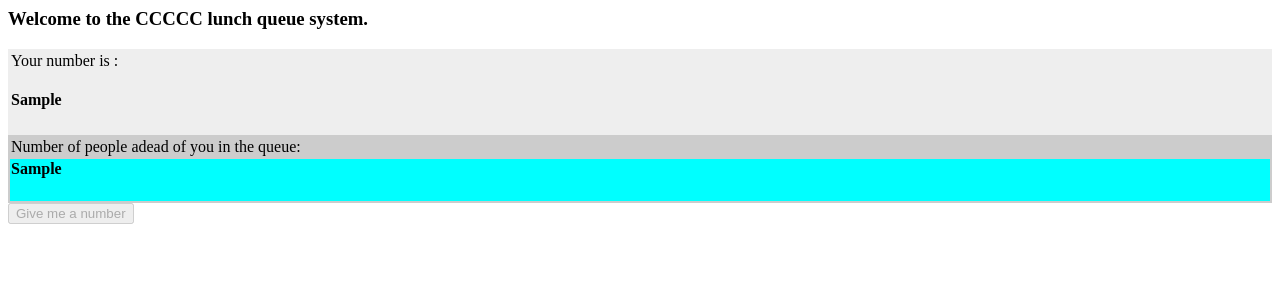
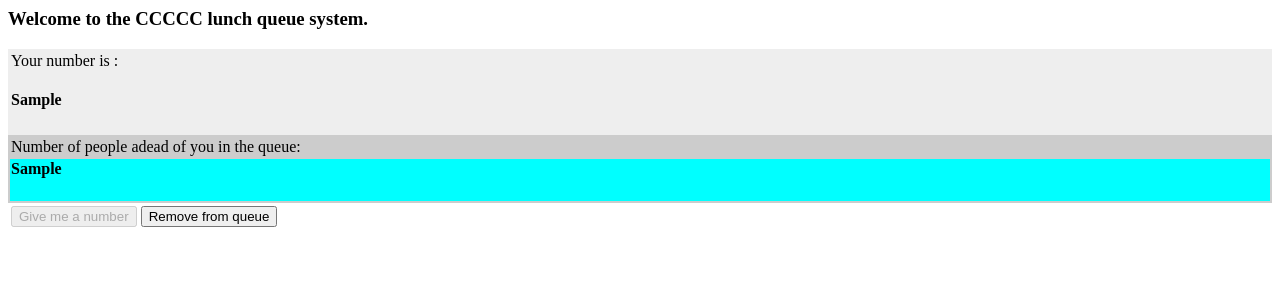
Before and after one commit to albert-tomanek/go4set-queue, a Django app: template queue/templates/queue/client.html in a window 1280 px wide. Shown: the top 300 px of the page. Run offline with Django 3.2, Linux system fonts and the light colour scheme; the template is opened without the code that fills it: most values are stand-ins (such as "Sample title", 1, 10 or a date in 2020); parts of the project's set-up code (start-up, migrations or seed data) failed here and were passed over.

Commit message:
Added a (not yet fully functional) 'remove from queue' button.

```diff
--- a/queue/templates/queue/client.html
+++ b/queue/templates/queue/client.html
@@ -49,7 +49,9 @@
 
 <div />
 
-
+<table>
+  <tr>
+    <td>
       <form action="{% url 'queue:increment_tail' %}" method="post"> {% csrf_token %}
         <input type="submit" value="Give me a number"
           {% if queue_position %}
@@ -57,6 +59,18 @@
           {% endif %}
         />
       </form>
+    </td>
+    <td>
+      <form action="{% url 'queue:remove_from_queue' %}" method="post"> {% csrf_token %}
+        <input type="submit" value="Remove from queue"
+          {% if not queue_position %}
+            disabled="disabled"
+          {% endif %}
+        />
+      </form>
+    </td>
+  </tr>
+</table>
 
 
 </body>
--- a/queue/urls.py
+++ b/queue/urls.py
@@ -8,10 +8,14 @@ urlpatterns = [
     url(r'^$', views.client_view, name='client_view'),
     #ex /queue
     url(r'^staff$', views.staff_view, name='staff_view'),
+
+    #ex /queue/remove_from_queue
+    url(r'^remove_from_queue$', views.remove_from_queue, name='remove_from_queue'),
+
     #ex /queue/increment_head
     url(r'^increment_head$', views.increment_head, name='increment_head'),
     #ex /queue/increment_tail
     url(r'^increment_tail$', views.increment_tail, name='increment_tail'),
-    #ex /queue/increment_tail
+    #ex /queue/reset
     url(r'^reset$', views.reset, name='reset'),
     ]
```
Also changed, not shown: queue/views.py (+9 -0 lines). Lines whose indentation alone changed are shown as unchanged.
